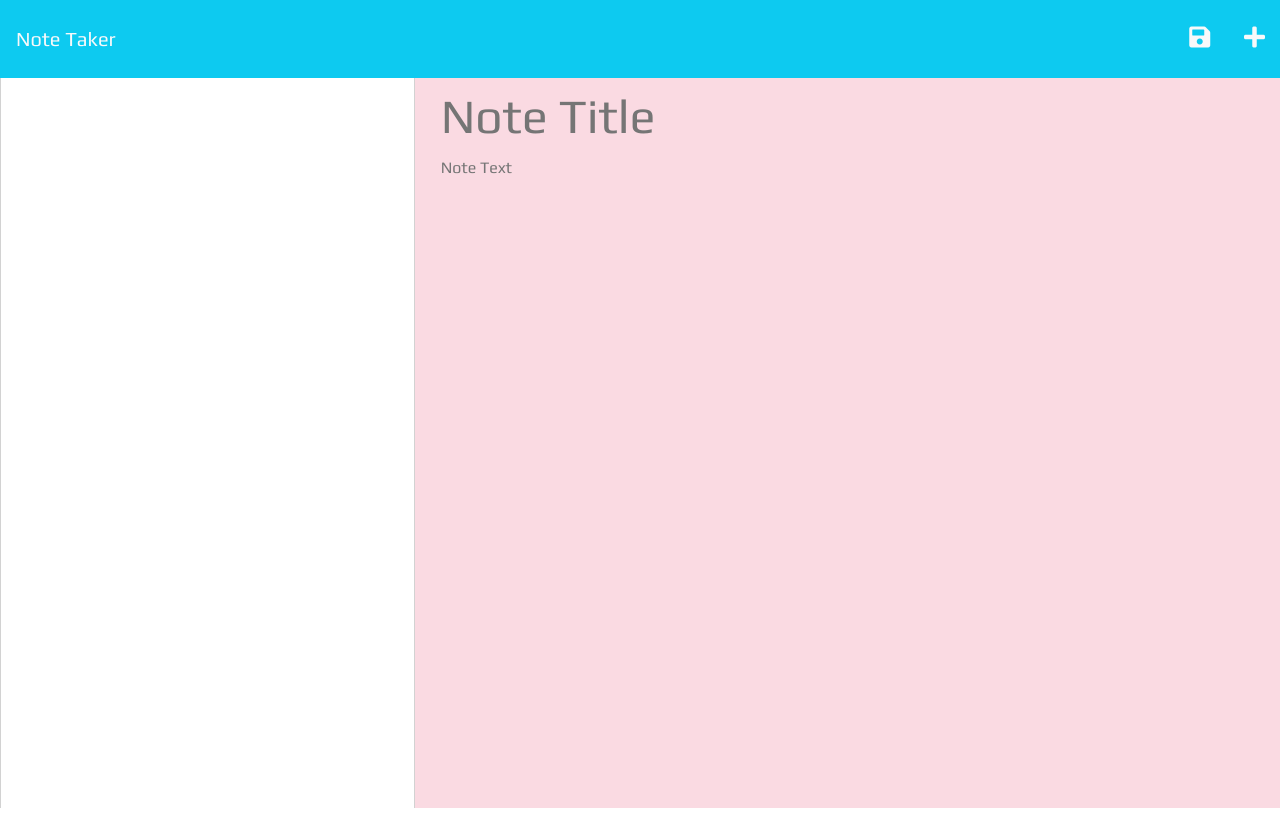
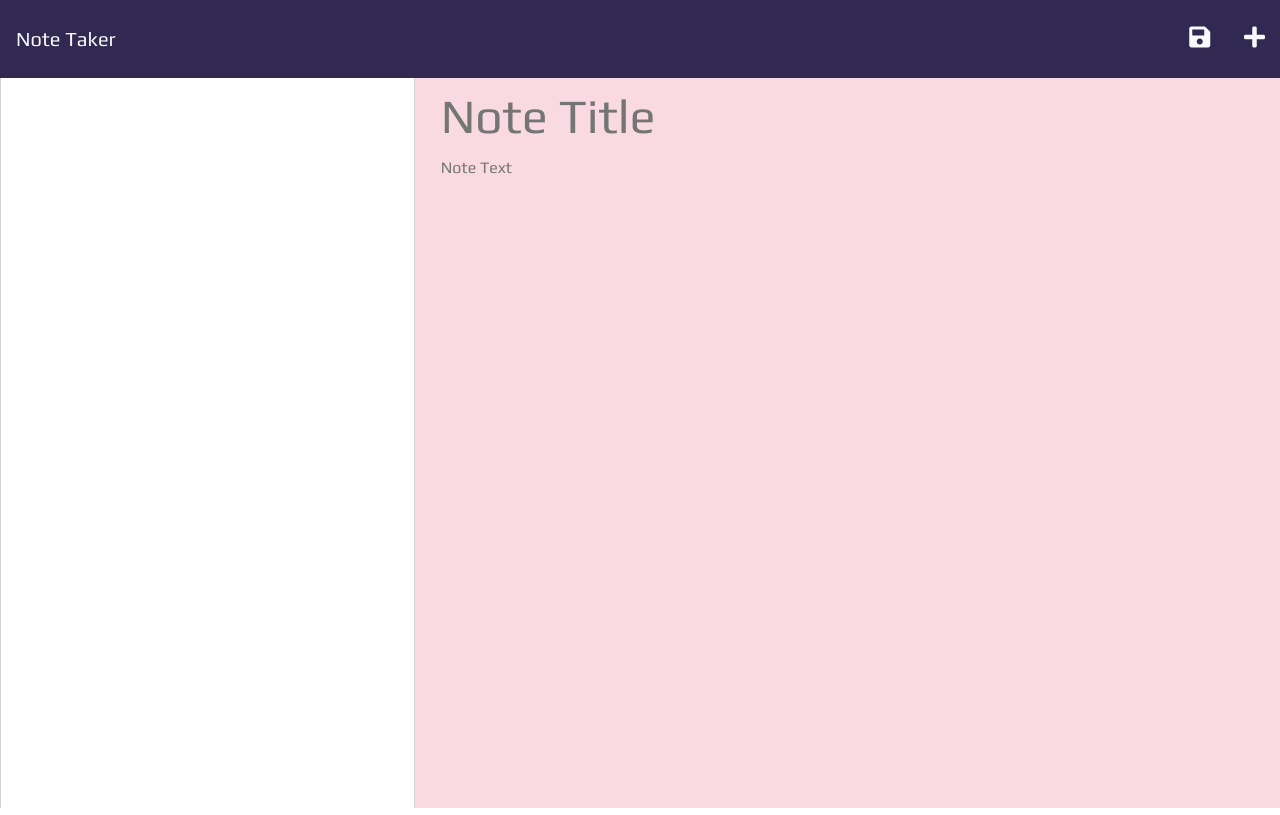
Before and after one commit to YankeeKnight/Note-Taker, a plain HTML site: page public/notes.html in a window 1280 px wide. Drawn offline with nearby package versions, Linux system fonts and the light colour scheme; no server answers.

Commit message:
update to css

```diff
--- a/public/notes.html
+++ b/public/notes.html
@@ -14,7 +14,7 @@
 </head>
 
 <body>
-  <nav class="navbar bg-info">
+  <nav class="navbar bg-1">
     <a class="navbar-brand text-light p-3" href="/">Note Taker </a>
     <div class="icons">
       <i class="fas fa-save text-light save-note"></i>
```
Also changed, not shown: README.md.
